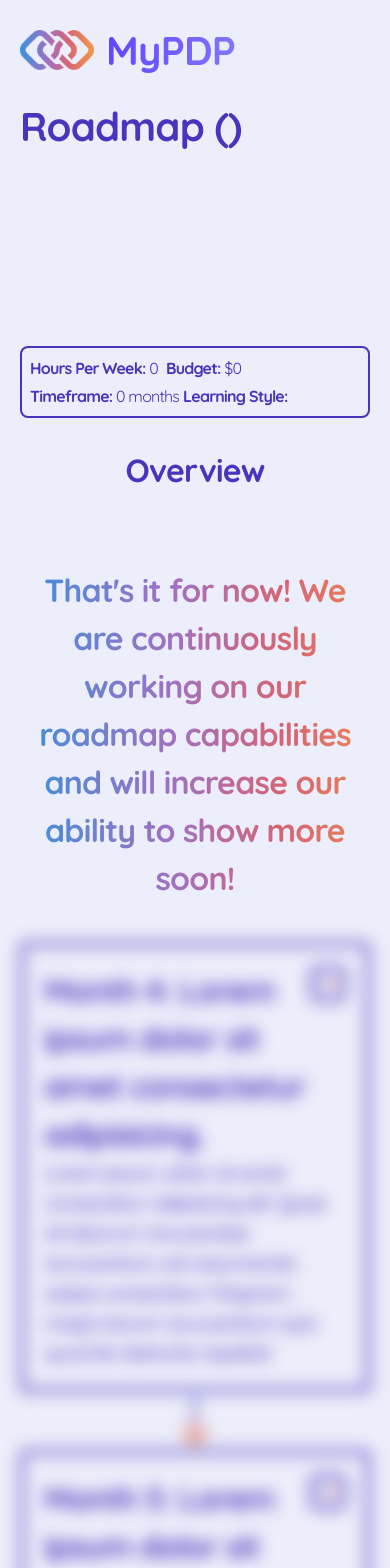
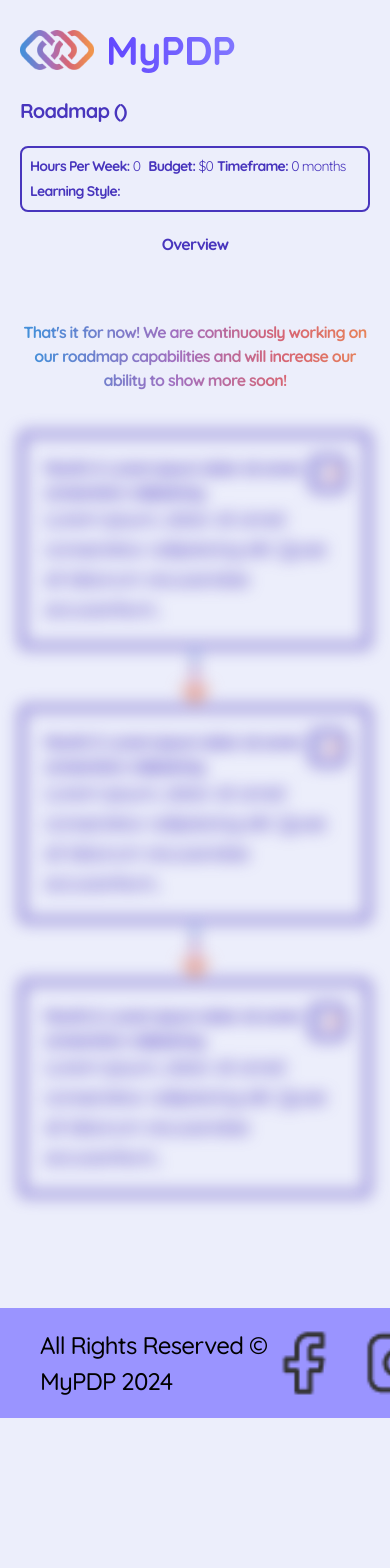
Before and after one commit to britzky/career-coach, a React (Vite) app in the folder frontend/career-coach/: page /roadmap in a window 390 px wide. Shown: the top 1568 px of the page. After the commit the page ends 1418 px from the top, so only its background shows below. Built offline with nearby package versions, Linux system fonts and the light colour scheme.

Commit message:
Fixed Typography on mobile devices for roadmap page

```diff
--- a/frontend/career-coach/src/assets/icons/DownChevron.tsx
+++ b/frontend/career-coach/src/assets/icons/DownChevron.tsx
@@ -1,8 +1,12 @@
+interface DownChevronProps {
+    height: string;
+    width: string;
+}
 
-export const DownChevron = () => {
+export const DownChevron: React.FC<DownChevronProps> = ({height, width}) => {
   return (
     <div>
-        <svg  height="20px" width="20px" version="1.1" id="Layer_1" xmlns="http://www.w3.org/2000/svg" xmlnsXlink="http://www.w3.org/1999/xlink" viewBox="0 0 330.002 330.002" xmlSpace="preserve">
+        <svg height={height} width={width} version="1.1" id="Layer_1" xmlns="http://www.w3.org/2000/svg" xmlnsXlink="http://www.w3.org/1999/xlink" viewBox="0 0 330.002 330.002" xmlSpace="preserve">
             <defs>
                 <linearGradient id="downChevronGradient" x1="0%" y1="0%" x2='100%' y2="0%">
                     <stop offset="3.21%" stopColor="#448FD9" />
--- a/frontend/career-coach/src/components/CourseAccordion/CourseAccordionItems.tsx
+++ b/frontend/career-coach/src/components/CourseAccordion/CourseAccordionItems.tsx
@@ -24,18 +24,27 @@ export const CourseAccordionItems: React.FC<AccordionItemProps> = ({ month, cour
         <div className="border-4 rounded-md border-purpleText p-5 w-full">
             <div className="flex flex-col">
                 <div className="flex justify-between">
-                    <span className="font-bold text-sm text-purpleText">{month}: {courses[0].coursename} </span>
-                    <div>
+                    <span className="font-bold text-xxs lg:text-sm text-purpleText">{month}: {courses[0].coursename} </span>
+                    <div className="hidden lg:block">
                         <button
                             onClick={() => setOpen(!open)}
                             aria-expanded={open}
-                            className="border-4 rounded-lg border-purpleText p-1"
+                            className="border-4 rounded-lg border-purpleText p-1 h-[25px] lg:h-auto w-[25px] lg:w-auto"
                         >
-                            <DownChevron />
+                            <DownChevron height="20px" width="20px" />
+                        </button>
+                    </div>
+                    <div className="lg:hidden">
+                        <button
+                            onClick={() => setOpen(!open)}
+                            aria-expanded={open}
+                            className="border-4 rounded-lg border-purpleText p-1 h-[25px] lg:h-auto w-[25px] lg:w-auto"
+                        >
+                            <DownChevron height="15px" width="15px" />
                         </button>
                     </div>
                 </div>
-                <p className="text-xs font-medium text-purpleText">{overview}</p>
+                <p className="text-xxxs lg:text-xs font-medium text-purpleText">{overview}</p>
             </div>
             {open && courses.map((course, index) => (
                 <div key={index} className="bg-buttonWhite border-2 border-purpleText rounded-md p-3 text-purpleText">
--- a/frontend/career-coach/src/pages/Roadmap/BlurredContent.tsx
+++ b/frontend/career-coach/src/pages/Roadmap/BlurredContent.tsx
@@ -5,19 +5,73 @@ export const BlurredContent = () => {
   return (
     <div className="flex justify-center items-center w-full">
         <div className="flex flex-col items-center w-full">
-            <div className=" text-center gradient-text bg-blurred-content font-semibold text-base mt-7 w-full">
+            <div className=" text-center gradient-text bg-blurred-content font-semibold lg:text-base mt-7 w-full">
                 <h4>That's it for now! We are continuously working on our roadmap capabilities and will increase our ability to show more soon!</h4>
             </div>
-            <div className="flex flex-col items-center blur mt-10 w-full">
+            <div className="lg:hidden flex flex-col items-center blur mt-10 w-full">
                 <div className="border-4 rounded-md border-purpleText p-5 w-full">
                     <div className="flex flex-col">
                         <div className="flex justify-between">
-                            <span className="font-bold text-base text-purpleText">Month 4: Lorem ipsum dolor sit amet consectetur adipisicing. </span>
+                            <span className="font-bold lg:text-base text-purpleText">Month 4: Lorem ipsum dolor sit amet consectetur adipisicing. </span>
                             <div>
                                 <button
                                     className="border-4 rounded-lg border-purpleText p-1"
                                 >
-                                    <DownChevron />
+                                    <DownChevron height="20px" width="20px" />
+                                </button>
+                            </div>
+                        </div>
+                        <p className="text-xs font-medium text-purpleText">Lorem ipsum, dolor sit amet consectetur adipisicing elit. Quae sit laborum recusandae accusantium,</p>
+                    </div>
+                </div>
+                <div className="my-1">
+                    <DownArrow />
+                </div>
+                <div className="border-4 rounded-md border-purpleText p-5 w-full">
+                    <div className="flex flex-col">
+                        <div className="flex justify-between">
+                            <span className="font-bold lg:text-base text-purpleText">Month 5: Lorem ipsum dolor sit amet consectetur adipisicing. </span>
+                            <div>
+                                <button
+                                    className="border-4 rounded-lg border-purpleText p-1"
+                                >
+                                    <DownChevron height="20px" width="20px" />
+                                </button>
+                            </div>
+                        </div>
+                        <p className="text-xs font-medium text-purpleText">Lorem ipsum, dolor sit amet consectetur adipisicing elit. Quae sit laborum recusandae accusantium,</p>
+                    </div>
+                </div>
+                <div className="my-1">
+                    <DownArrow />
+                </div>
+                <div className="border-4 rounded-md border-purpleText p-5 w-full">
+                    <div className="flex flex-col">
+                        <div className="flex justify-between">
+                            <span className="font-bold lg:text-base text-purpleText">Month 6: Lorem ipsum dolor sit amet consectetur adipisicing. </span>
+                            <div>
+                                <button
+                                    className="border-4 rounded-lg border-purpleText p-1"
+                                >
+                                    <DownChevron height="20px" width="20px" />
+                                </button>
+                            </div>
+                        </div>
+                        <p className="text-xs font-medium text-purpleText">Lorem ipsum, dolor sit amet consectetur adipisicing elit. Quae sit laborum recusandae accusantium,</p>
+                    </div>
+                </div>
+            </div>
+
+            <div className="hidden lg:flex flex-col items-center blur mt-10 w-full">
+                <div className="border-4 rounded-md border-purpleText p-5 w-full">
+                    <div className="flex flex-col">
+                        <div className="flex justify-between">
+                            <span className="font-bold lg:text-base text-purpleText">Month 4: Lorem ipsum dolor sit amet consectetur adipisicing. </span>
+                            <div>
+                                <button
+                                    className="border-4 rounded-lg border-purpleText p-1"
+                                >
+                                    <DownChevron height="20px" width="20px" />
                                 </button>
                             </div>
                         </div>
@@ -30,12 +84,12 @@ export const BlurredContent = () => {
                 <div className="border-4 rounded-md border-purpleText p-5 w-full">
                     <div className="flex flex-col">
                         <div className="flex justify-between">
-                            <span className="font-bold text-base text-purpleText">Month 5: Lorem ipsum dolor sit amet consectetur adipisicing. </span>
+                            <span className="font-bold lg:text-base text-purpleText">Month 5: Lorem ipsum dolor sit amet consectetur adipisicing. </span>
                             <div>
                                 <button
                                     className="border-4 rounded-lg border-purpleText p-1"
                                 >
-                                    <DownChevron />
+                                    <DownChevron height="20px" width="20px"/>
                                 </button>
                             </div>
                         </div>
@@ -48,12 +102,12 @@ export const BlurredContent = () => {
                 <div className="border-4 rounded-md border-purpleText p-5 w-full">
                     <div className="flex flex-col">
                         <div className="flex justify-between">
-                            <span className="font-bold text-base text-purpleText">Month 6: Lorem ipsum dolor sit amet consectetur adipisicing. </span>
+                            <span className="font-bold lg:text-base text-purpleText">Month 6: Lorem ipsum dolor sit amet consectetur adipisicing. </span>
                             <div>
                                 <button
                                     className="border-4 rounded-lg border-purpleText p-1"
                                 >
-                                    <DownChevron />
+                                    <DownChevron height="20px" width="20px"/>
                                 </button>
                             </div>
                         </div>
--- a/frontend/career-coach/src/pages/Roadmap/Overview.tsx
+++ b/frontend/career-coach/src/pages/Roadmap/Overview.tsx
@@ -14,8 +14,8 @@ export const Overview = () => {
       }
 
   return (
-    <div className="lg:border-2 border-purpleText py-2 lg:pr-24 lg:pl-5 rounded-lg lg:max-w-[300px]">
-      <p className="text-base font-bold mb-4 text-purpleText text-center lg:text-left">Overview</p>
+    <div className="lg:border-2 border-purpleText lg:py-2 lg:pr-24 lg:pl-5 rounded-lg lg:max-w-[300px]">
+      <p className="text-xxs lg:text-base font-bold mb-4 text-purpleText text-center lg:text-left">Overview</p>
       <div className="flex relative justify-between lg:flex-col lg:block">
         {roadmap?.roadmap.map((item, i) => (
           <div key={i} className="lg:flex">
@@ -40,7 +40,7 @@ export const Overview = () => {
       <div className="flex justify-between">
         {roadmap?.roadmap.map((item, i) => (
           <div key={i} className="lg:hidden">
-            <span className="text-xs flex-1 font-medium">{item.month}</span>
+            <span className="text-xxs flex-1 font-medium">{item.month}</span>
           </div>
         ))}
       </div>
--- a/frontend/career-coach/src/pages/Roadmap/RoadmapDetails.tsx
+++ b/frontend/career-coach/src/pages/Roadmap/RoadmapDetails.tsx
@@ -8,10 +8,10 @@ export const RoadmapDetails = () => {
       <div className="hidden lg:block">
         <h1 className="font-bold">Roadmap Details</h1>
       </div>
-      <p className="font-bold">Hours Per Week: <span className="font-normal">{careerDetails.hours_dedicated_to_learning}</span></p>
-      <p className="font-bold ml-1 lg:ml-0">Budget: <span className="font-normal">${careerDetails.budget}</span></p>
-      <p className="font-bold">Timeframe: <span className="font-normal">{months} months</span></p>
-      <p className="font-bold">Learning Style: <span className="font-normal">{careerDetails.preferred_learning_style}</span></p>
+      <p className="font-bold lg:text-xxs text-xxxs">Hours Per Week: <span className="font-normal">{careerDetails.hours_dedicated_to_learning}</span></p>
+      <p className="font-bold lg:text-xxs text-xxxs ml-1 lg:ml-0">Budget: <span className="font-normal">${careerDetails.budget}</span></p>
+      <p className="font-bold lg:text-xxs text-xxxs">Timeframe: <span className="font-normal">{months} months</span></p>
+      <p className="font-bold lg:text-xxs text-xxxs">Learning Style: <span className="font-normal">{careerDetails.preferred_learning_style}</span></p>
     </div>
   )
 }
--- a/frontend/career-coach/src/pages/Roadmap/Summary.tsx
+++ b/frontend/career-coach/src/pages/Roadmap/Summary.tsx
@@ -4,9 +4,9 @@ export const Summary = () => {
     const { roadmap, careerDetails } = useCareerDetails()
 
   return (
-    <div className="-mt-4 w-full mb-10 h-[210px] overflow-hidden">
-        <h1 className="text-purpleText font-bold text-lg">{careerDetails.career} Roadmap ({careerDetails.experience})</h1>
-        <p className="font-medium text-purpleText text-xs">{roadmap?.summary}</p>
+    <div className="-mt-4 w-full mb-5 lg:h-[230px] overflow-hidden">
+        <h1 className="text-purpleText font-bold text-xs lg:text-lg">{careerDetails.career} Roadmap ({careerDetails.experience})</h1>
+        <p className="font-medium text-purpleText text-xxxs lg:text-xs">{roadmap?.summary}</p>
     </div>
   )
 }
--- a/frontend/career-coach/tailwind.config.js
+++ b/frontend/career-coach/tailwind.config.js
@@ -10,6 +10,9 @@ export default {
         'sans': ['Quicksand', 'sans-serif'],
       },
       fontSize: {
+        'xxxxs': '12px',
+        'xxxs': '14px',
+        'xxs': '16px',
         'xs': '20px',
         'sm': '24px',
         'base': '32px',
```
